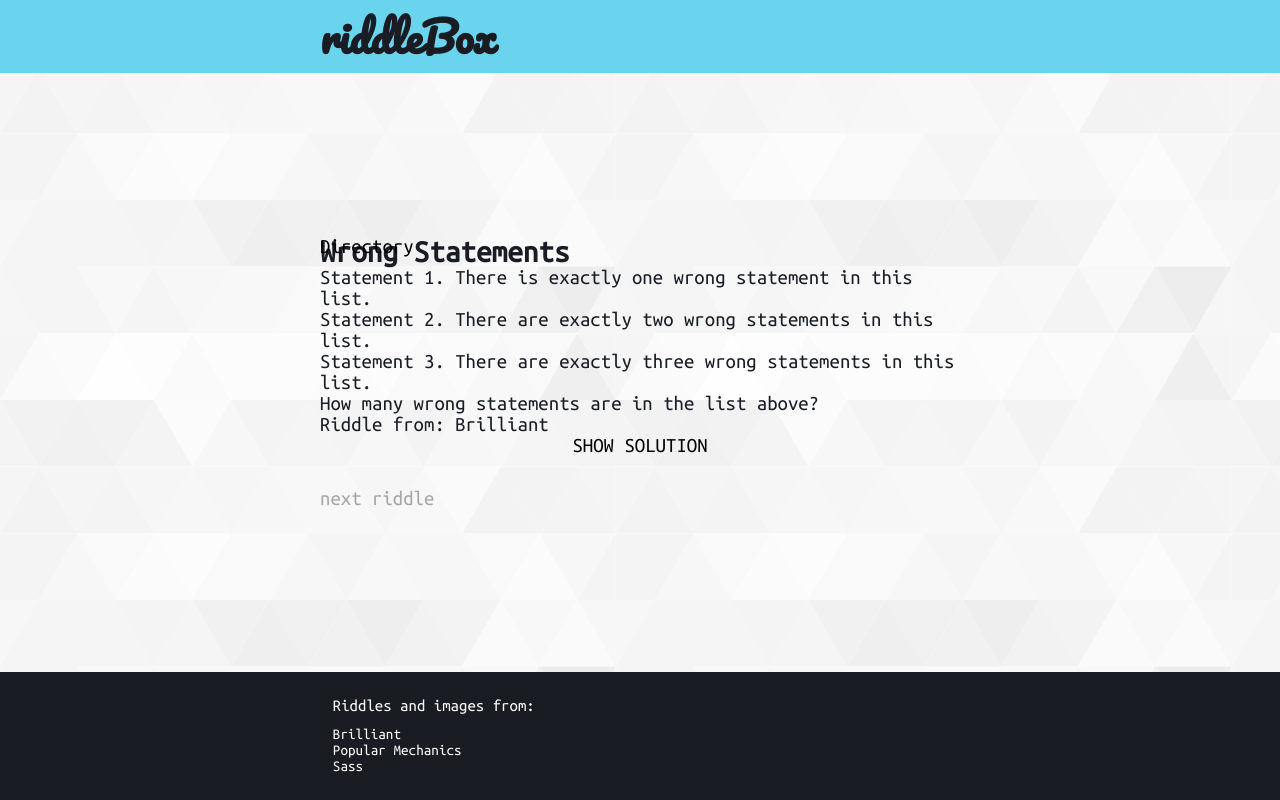
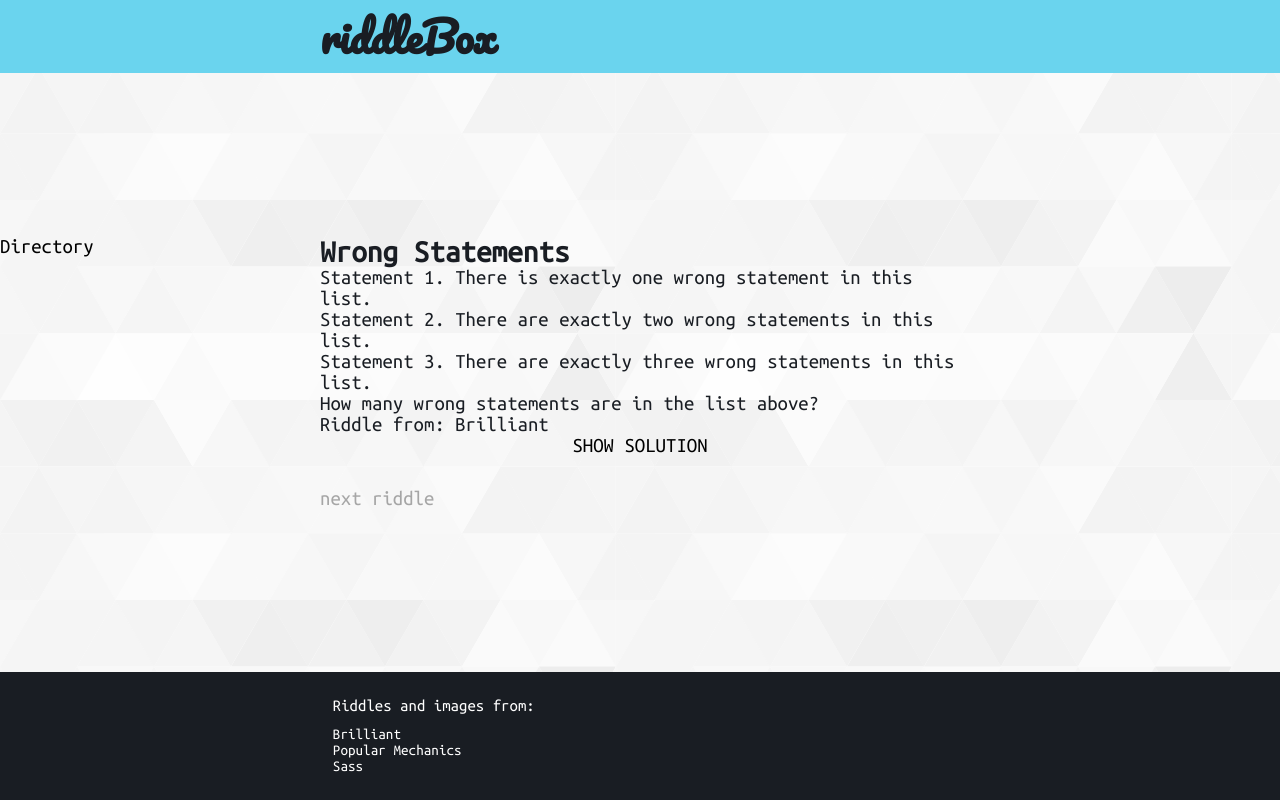
Before and after one commit to jemHerrera/riddle-box, a plain HTML site: page index.html at #!/main in a window 1280 px wide. Drawn offline with Linux system fonts and the light colour scheme.

Commit message:
html changes

```diff
--- a/views/main.html
+++ b/views/main.html
@@ -1,4 +1,3 @@
-<main class='wrapper flex-row'>
 <section class='directory'>
     <button ng-click='directory = !directory' class='directory-btn'>Directory</button>
     <ul class='directory-list' ng-show='directory'>
@@ -7,7 +6,7 @@
         </li>
     </ul>
 </section>
-    <div id='problem' class='flex-column'>
+<div id='problem' class='wrapper flex-column'>
     <h2>{{riddles[count]["title"]}}</h2>
     <ul class='flex-column'>
         <li ng-repeat='line in riddles[count]["problem"]'>{{line}}</li>
@@ -24,4 +23,3 @@
         <button class='primary-link' ng-hide='count == riddles.length-1' ng-click='count = count + 1; solution = false; directory = false'>next riddle</button>
     </div>
 </div>
-</main>
```
Lines whose indentation alone changed are shown as unchanged.
